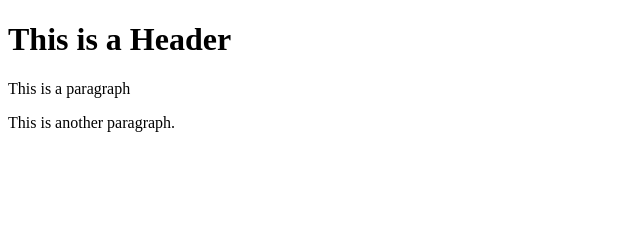
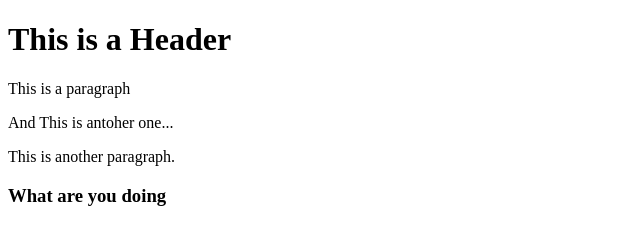
Before and after one commit to desmoquak/git-test, a website: page index.html in a window 1280 px wide. Shown: the whole page, without its empty margins (0-640 px from the left). Drawn offline with Linux system fonts and the light colour scheme.

Commit message:
package json and .gitignore

```diff
--- a/index.html
+++ b/index.html
@@ -8,6 +8,8 @@
   <body>
     <h1>This is a Header</h1>
     <p>This is a paragraph</p>
+    <p>And This is antoher one...</p>
     <p>This is another paragraph.</p>
+    <h3>What are you doing</h3>
   </body>
 </html>
```
Also changed, not shown: package.json (added, +21 -0 lines), 2 other files.
